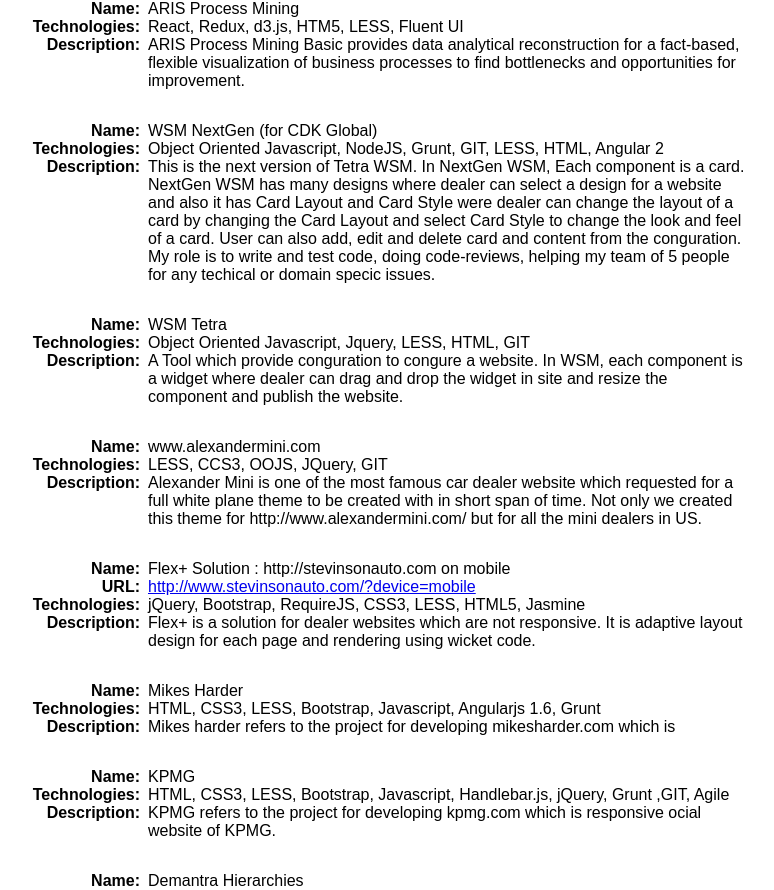
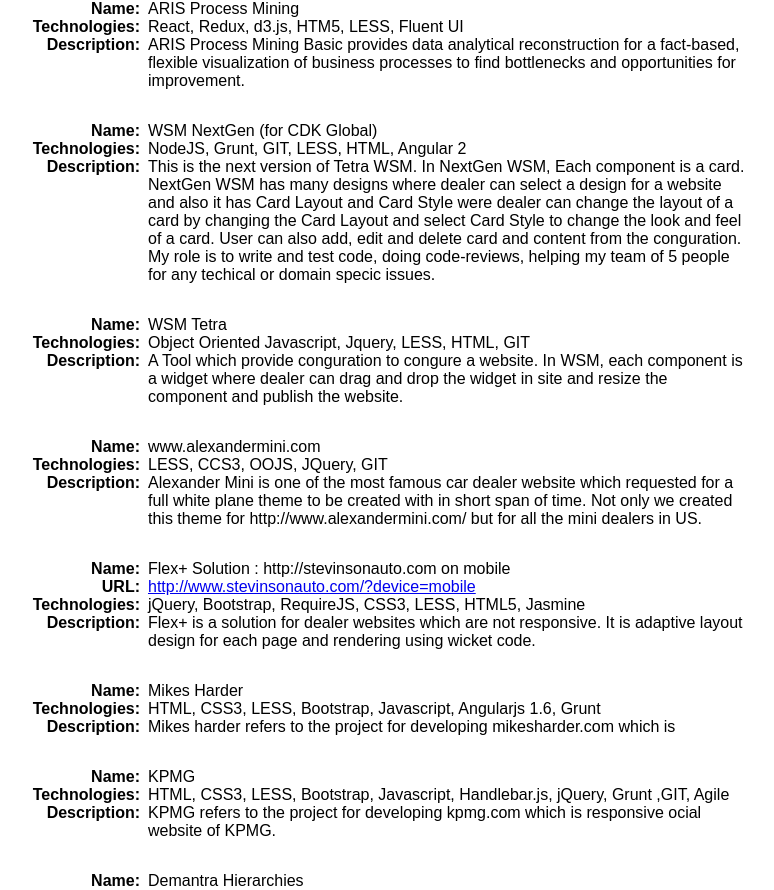
Before and after one commit to pskushw/resume, a React (Create React App) app: page / in a window 1280 px wide. Shown: the part 1205-2095 px from the top of the page, without its empty margins (250-1024 px from the left). Built offline with nearby package versions, Linux system fonts and the light colour scheme; a web font is replaced by a local one.

Commit message:
update skills

```diff
--- a/src/data/resume-nidhi-data.js
+++ b/src/data/resume-nidhi-data.js
@@ -75,7 +75,7 @@
       name: "WSM NextGen (for CDK Global)",
       client: "CDK Global",
       technologies:
-        "Object Oriented Javascript, NodeJS, Grunt, GIT, LESS, HTML, Angular 2",
+        "NodeJS, Grunt, GIT, LESS, HTML, Angular 2",
       description:
         "This is the next version of Tetra WSM. In NextGen WSM, Each component is a card. NextGen WSM has many designs where dealer can select a design for a website and also it has Card Layout and Card Style were dealer can change the layout of a card by changing the Card Layout and select Card Style to change the look and feel of a card. User can also add, edit and delete card and content from the conguration. My role is to write and test code, doing code-reviews, helping my team of 5 people for any techical or domain specic issues.",
     },
```
